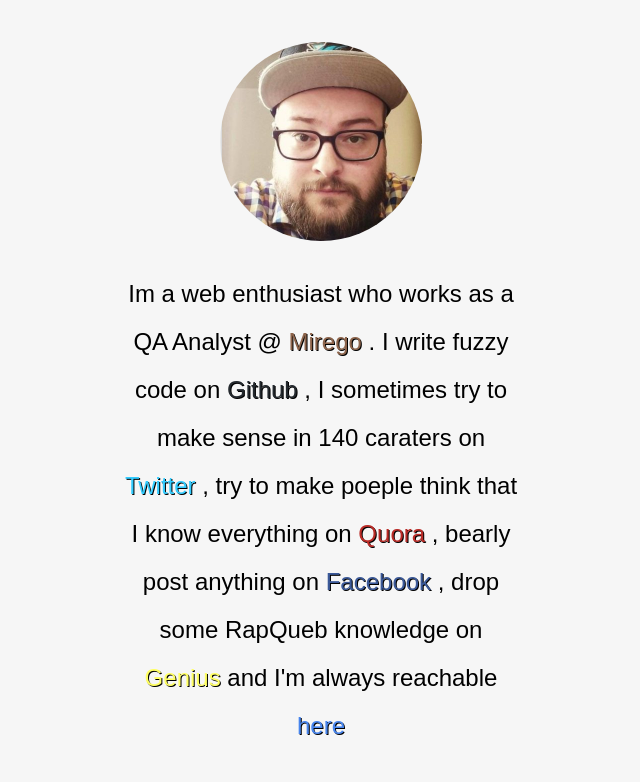
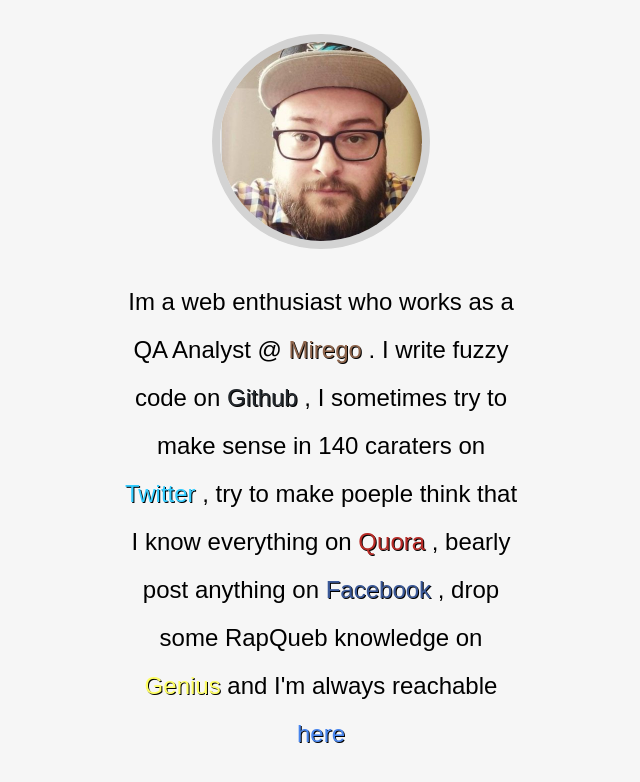
Before and after one commit to Phillach/one-pager-resume, a plain HTML site: page index.html in a window 1280 px wide. Shown: the whole page, without its empty margins (319-959 px from the left). Drawn offline with Linux system fonts and the light colour scheme; a web font is replaced by a local one.

Commit message:
Added a lightgrey border around my picture

```diff
--- a/assets/css/1-pages/one-pager-resume.sass
+++ b/assets/css/1-pages/one-pager-resume.sass
@@ -38,3 +38,4 @@ body
 
 .picture
   border-radius: 100%
+  border: 8px solid lightgrey
```
Also changed, not shown: assets/css/app.css.
